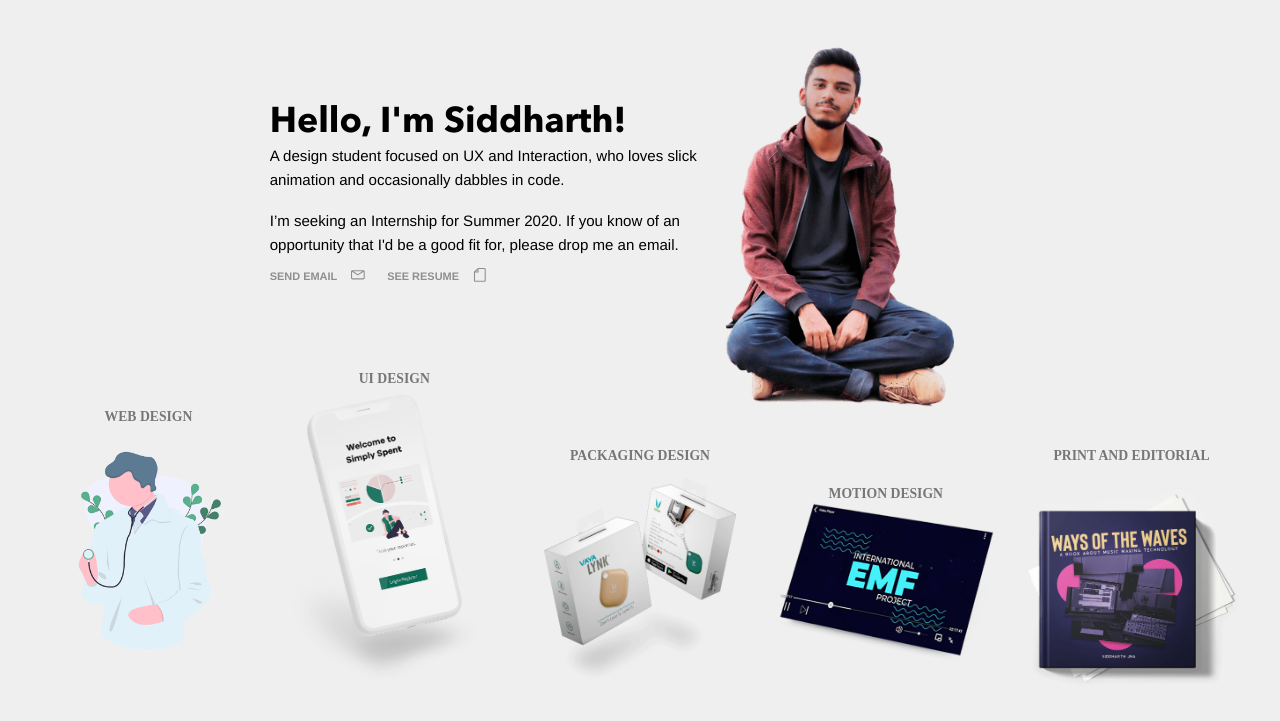
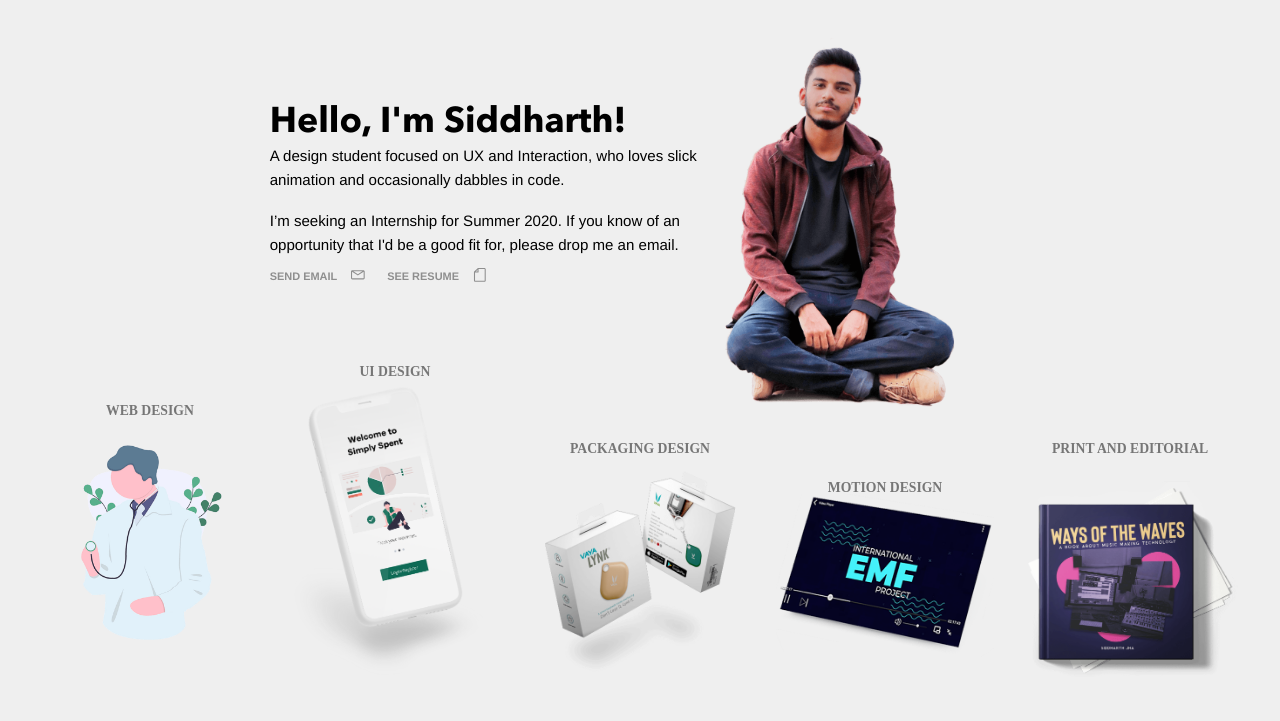
Before and after one commit to clearlysid/clearlysid.github.io, a Jekyll site: the page built from index.html, in a window 1280 px wide. Shown: the top 721 px of the page. Built offline with Jekyll 4.4.1, drawn with Linux system fonts in a browser that asks for light colours; some web fonts are replaced.

Commit message:
vw to rem

```diff
--- a/js/app.js
+++ b/js/app.js
@@ -475,8 +475,9 @@ function onPageLoad() {
         }
     })
 
-    lax.setup({ breakpoints: { small: 0, large: 800 }})
-
+    lax.setup({
+        breakpoints: { small: 0, large: 800 }
+    })
     const updateLax = () => {
         lax.update(window.scrollY);
         window.requestAnimationFrame(updateLax);
--- a/styles/_sass/_components.scss
+++ b/styles/_sass/_components.scss
@@ -92,8 +92,8 @@
 
     .project-list {
             max-width: 100%;
-            padding: 0 2vw;
-            margin: -4vw auto;
+            padding: 0 2rem;
+            margin: -4.2rem auto;
             display: grid;
             grid-template-columns: repeat(5, 1fr);
             align-items: end;
@@ -101,7 +101,7 @@
     }
 
     .project-item {
-        margin: 0 1vw;
+        margin: 0 1rem;
     }
 
     .project-item-title {
@@ -364,7 +364,7 @@
         display: block;
         flex: none;
         margin: 0 auto;
-        // max-height: 20rem;
+        max-height: 40rem;
         max-width: 80vw;
     }
 
```
Also changed, not shown: 1 other file.
